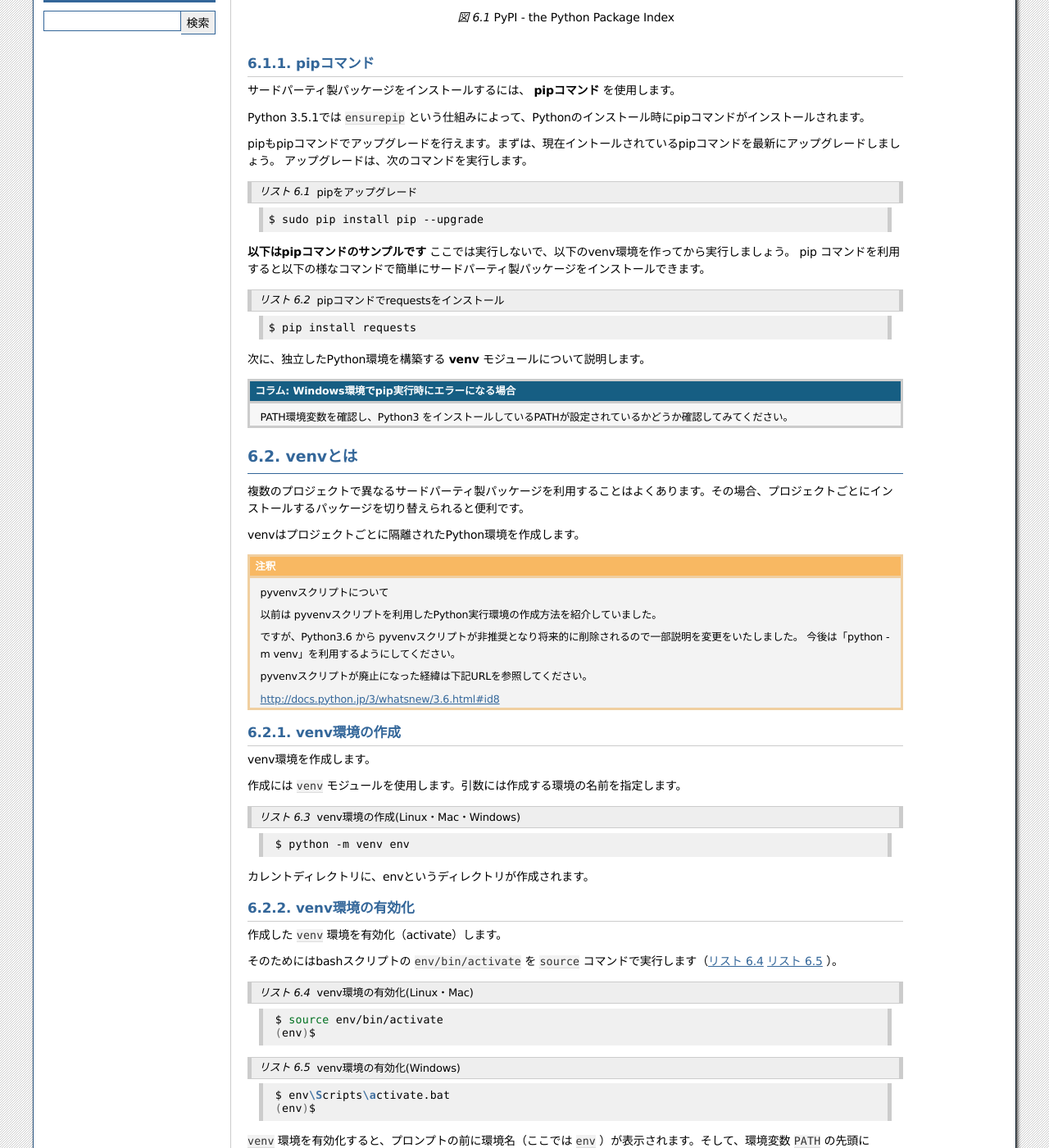
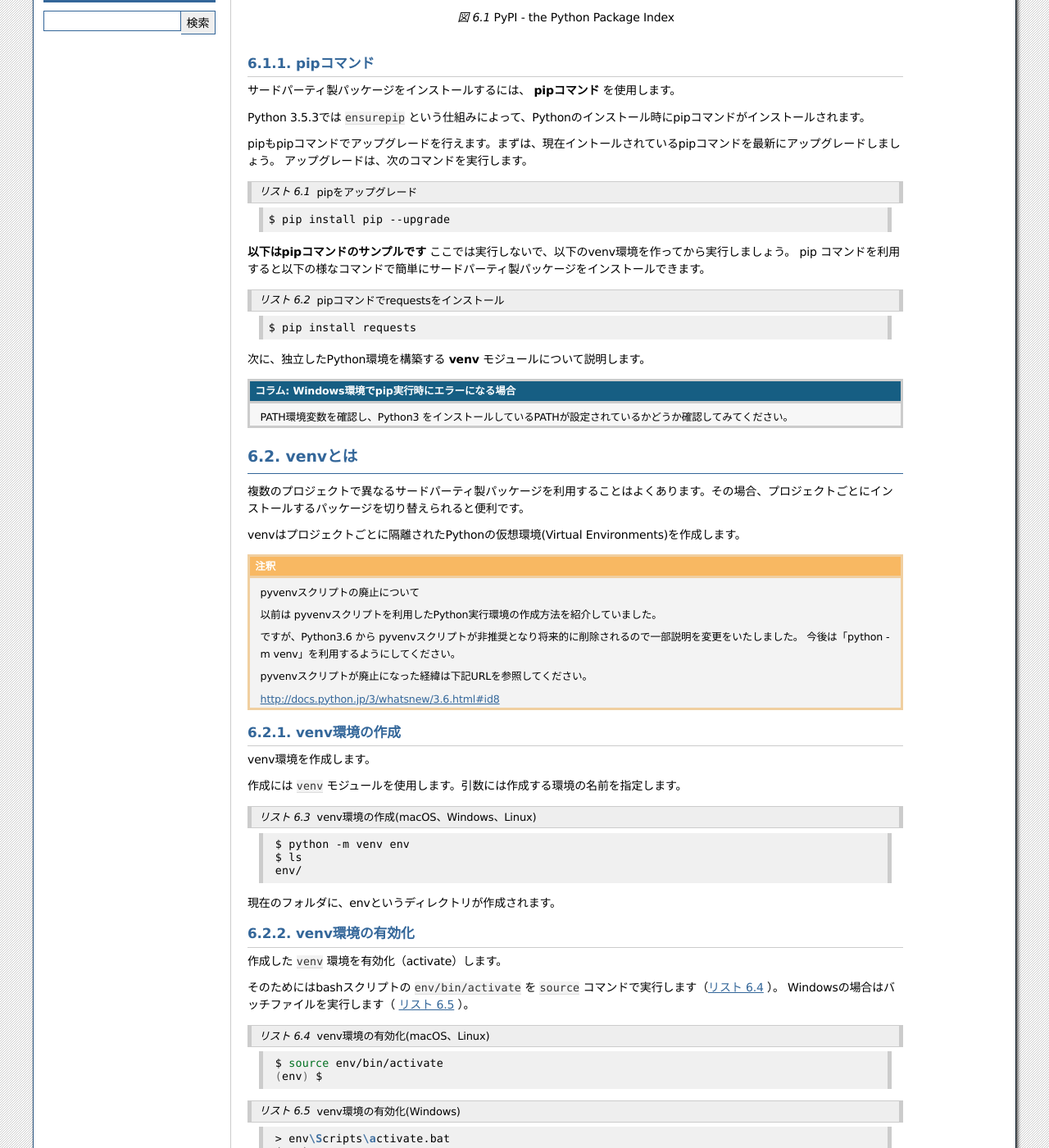
Before and after one commit to pyconjp/pycamp.pycon.jp, a Sphinx documentation site: the page built from source/textbook/6_pyvenv.rst, in a window 1280 px wide and 1400 px high, scrolled down 691 px. Shown: the whole window at 82% size. Built offline with Sphinx 7.4.7, drawn with Linux system fonts in a browser that asks for light colours.

Commit message:
refs #77 サードパーティ製モジュールとかのところの表現を修正

```diff
--- a/source/textbook/6_pyvenv.rst
+++ b/source/textbook/6_pyvenv.rst
@@ -26,7 +26,7 @@ pipコマンド
 -----------
 サードパーティ製パッケージをインストールするには、 **pipコマンド** を使用します。
 
-Python 3.5.1では ``ensurepip`` という仕組みによって、Pythonのインストール時にpipコマンドがインストールされます。
+Python 3.5.3では ``ensurepip`` という仕組みによって、Pythonのインストール時にpipコマンドがインストールされます。
 
 pipもpipコマンドでアップグレードを行えます。まずは、現在イントールされているpipコマンドを最新にアップグレードしましょう。
 アップグレードは、次のコマンドを実行します。
@@ -34,7 +34,7 @@ pipもpipコマンドでアップグレードを行えます。まずは、現
 .. code-block:: sh
    :caption: pipをアップグレード
 
-   $ sudo pip install pip --upgrade
+   $ pip install pip --upgrade
 
 **以下はpipコマンドのサンプルです** ここでは実行しないで、以下のvenv環境を作ってから実行しましょう。
 pip コマンドを利用すると以下の様なコマンドで簡単にサードパーティ製パッケージをインストールできます。
@@ -55,18 +55,18 @@ venvとは
 
 複数のプロジェクトで異なるサードパーティ製パッケージを利用することはよくあります。その場合、プロジェクトごとにインストールするパッケージを切り替えられると便利です。
 
-venvはプロジェクトごとに隔離されたPython環境を作成します。
+venvはプロジェクトごとに隔離されたPythonの仮想環境(Virtual Environments)を作成します。
 
-.. note:: pyvenvスクリプトについて
+.. note:: pyvenvスクリプトの廃止について
 
- 以前は pyvenvスクリプトを利用したPython実行環境の作成方法を紹介していました。
+   以前は pyvenvスクリプトを利用したPython実行環境の作成方法を紹介していました。
 
- ですが、Python3.6 から pyvenvスクリプトが非推奨となり将来的に削除されるので一部説明を変更をいたしました。
- 今後は「python -m venv」を利用するようにしてください。
+   ですが、Python3.6 から pyvenvスクリプトが非推奨となり将来的に削除されるので一部説明を変更をいたしました。
+   今後は「python -m venv」を利用するようにしてください。
 
- pyvenvスクリプトが廃止になった経緯は下記URLを参照してください。
+   pyvenvスクリプトが廃止になった経緯は下記URLを参照してください。
 
- http://docs.python.jp/3/whatsnew/3.6.html#id8
+   http://docs.python.jp/3/whatsnew/3.6.html#id8
 
 
 venv環境の作成
@@ -77,34 +77,37 @@ venv環境を作成します。
 作成には ``venv`` モジュールを使用します。引数には作成する環境の名前を指定します。
 
 .. code-block:: sh
-   :caption: venv環境の作成(Linux・Mac・Windows)
+   :caption: venv環境の作成(macOS、Windows、Linux)
 
     $ python -m venv env
+    $ ls
+    env/
 
-カレントディレクトリに、envというディレクトリが作成されます。
+現在のフォルダに、envというディレクトリが作成されます。
 
 venv環境の有効化
 ----------------
 
 作成した ``venv`` 環境を有効化（activate）します。
 
-そのためにはbashスクリプトの ``env/bin/activate`` を ``source`` コマンドで実行します（:numref:`venv-activate-linux-or-mac` :numref:`venv-activate-windows` ）。
+そのためにはbashスクリプトの ``env/bin/activate`` を ``source`` コマンドで実行します（:numref:`venv-activate-linux-or-mac` ）。
+Windowsの場合はバッチファイルを実行します（ :numref:`venv-activate-windows` ）。
 
 .. _venv-activate-linux-or-mac:
 
 .. code-block:: sh
-   :caption:  venv環境の有効化(Linux・Mac)
+   :caption:  venv環境の有効化(macOS、Linux)
 
     $ source env/bin/activate
-    (env)$
+    (env) $
 
 .. _venv-activate-windows:
 
 .. code-block:: sh
    :caption:  venv環境の有効化(Windows)
 
-    $ env\Scripts\activate.bat
-    (env)$
+    > env\Scripts\activate.bat
+    (env) >
 
 ``venv`` 環境を有効化すると、プロンプトの前に環境名（ここでは ``env`` ）が表示されます。そして、環境変数 ``PATH`` の先頭にenv/binが追加され、 ``venv`` 環境のPythonが実行されるようになります。
 
```
